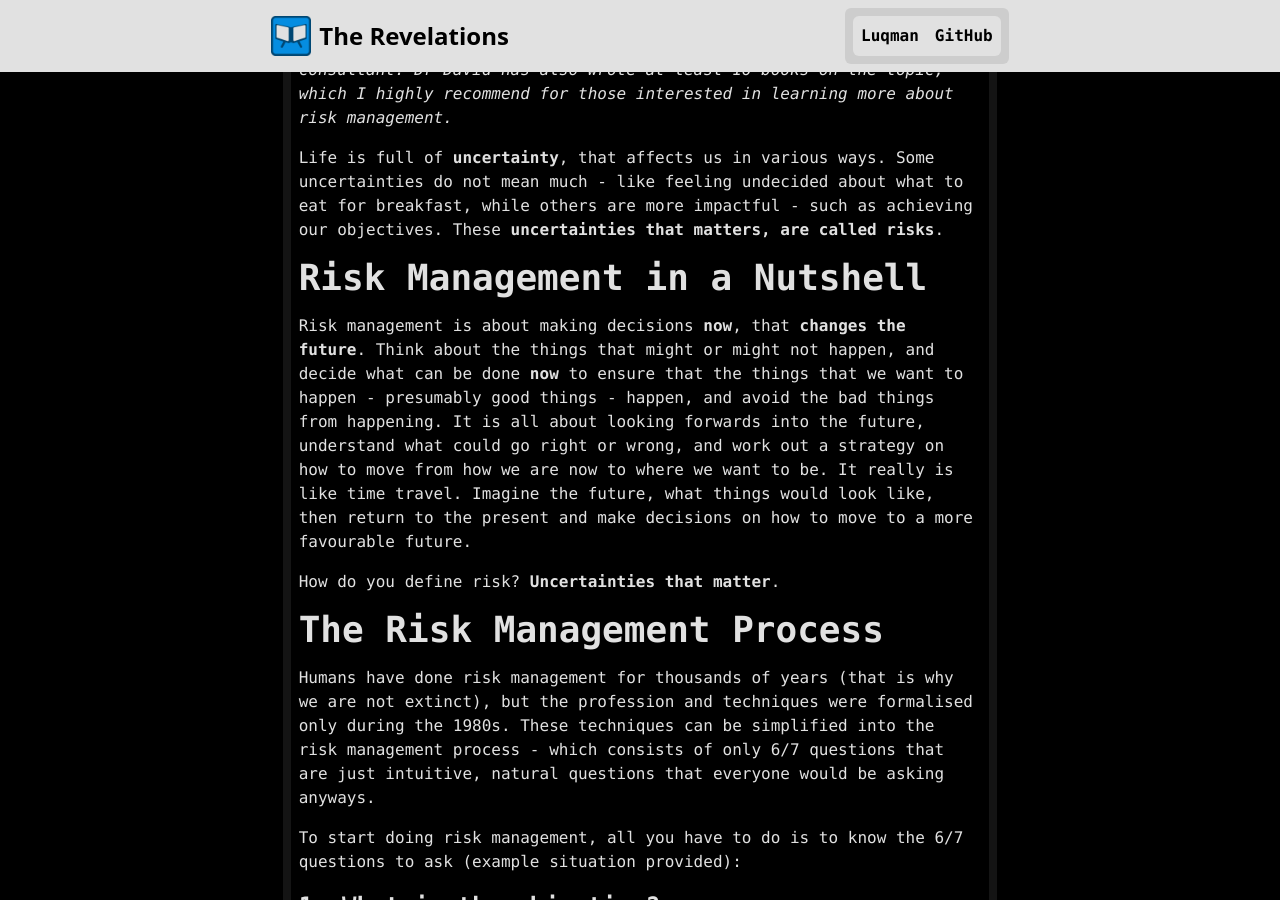
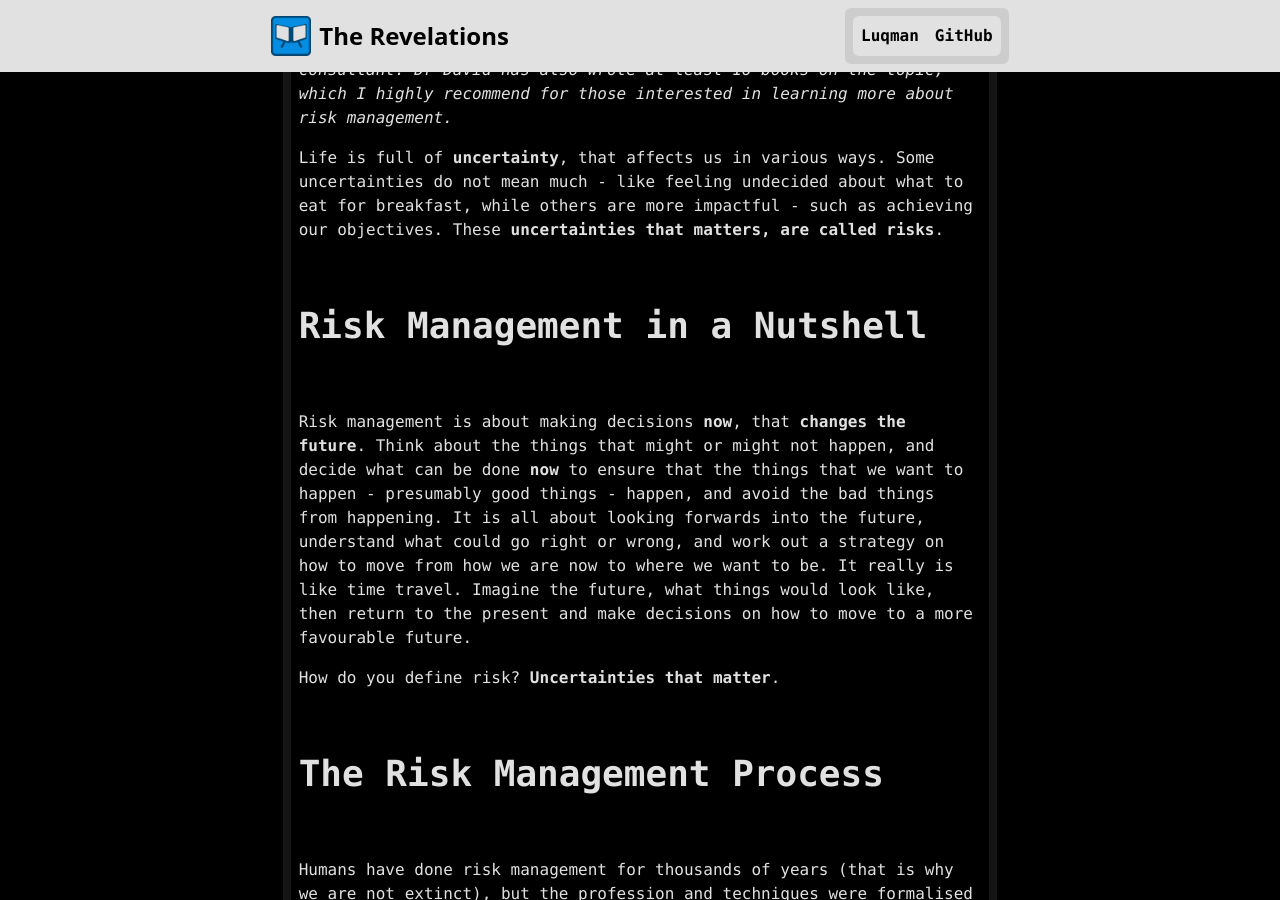
Before and after one commit to theluqmn/revelations, a Jekyll site: the page built from articles/risk-management.md, in a window 1280 px wide and 900 px high, scrolled down 434 px. Built offline with Jekyll 4.4.1, drawn with Linux system fonts in a browser that asks for light colours; nearby versions of some CDN libraries.

Commit message:
padding pls work

```diff
--- a/_layouts/post.html
+++ b/_layouts/post.html
@@ -37,7 +37,7 @@
                 </p>
 
                 <div class="p-2 rounded-md bg-black">
-                    <div class="text-[rgb(225,225,225)] font-mono space-y-4 [&_h2]:my-12 [&_h2]:text-4xl [&_h2]:font-semibold [&_h3]:text-2xl [&_h3]:my-8 [&_h3]:font-semibold [&_a]:text-[rgb(52,152,219)]">
+                    <div class="text-[rgb(225,225,225)] font-mono space-y-4 [&_h2]:py-12 [&_h2]:text-4xl [&_h2]:font-semibold [&_h3]:text-2xl [&_h3]:py-8 [&_h3]:font-semibold [&_a]:text-[rgb(52,152,219)]">
                         {{ content }}
                     </div>
                 </div>
```
